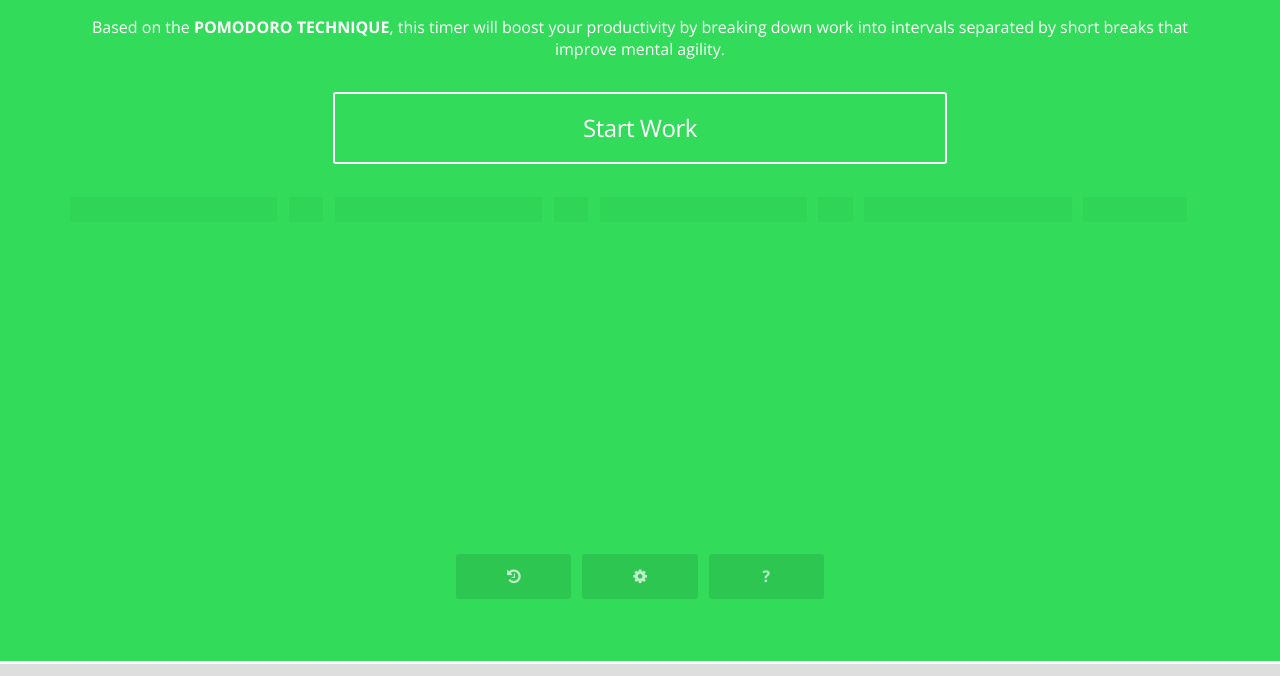
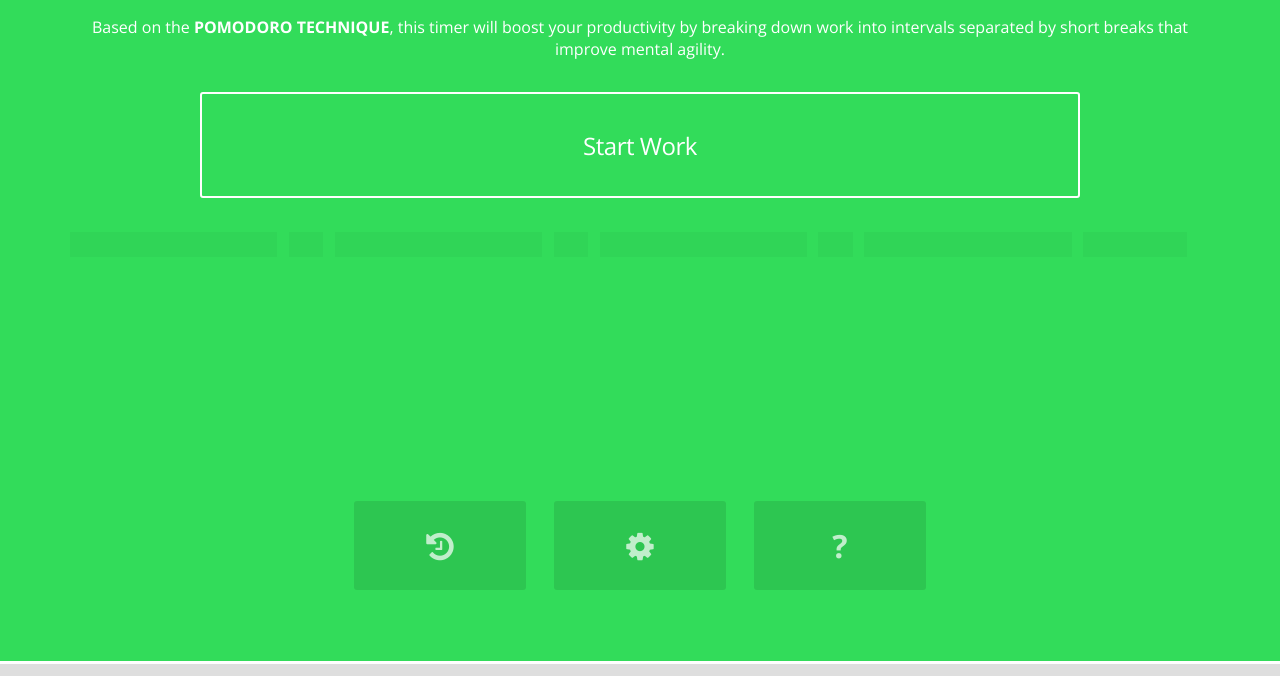
Before and after one commit to tremenda/zucchini, a website: page app/index.html in a window 1280 px wide. Shown: the part 86-762 px from the top of the page. Drawn offline with nearby package versions, Linux system fonts and the light colour scheme; files that its build step writes are made by us from their sources; files whose address does not match are found by name.

Commit message:
iPhone style fixes

```diff
--- a/app/styles/600up.css
+++ b/app/styles/600up.css
@@ -14,3 +14,11 @@
     top:0;
     right:0;
 }
+
+.navigation .fa {
+    font-size: 1em;
+}
+
+.navigation a {
+    font-size: 2em;
+}
--- a/app/styles/main.css
+++ b/app/styles/main.css
@@ -64,10 +64,10 @@ em {
 .navigation ul li {
     display:inline-block;
     background: rgba(0,0,0,0.1);
-    padding:1% 0;
-    margin:0.3%;
+    padding:2% 0;
+    margin:1%;
     font-weight: 700;
-    width:10%;
+    width:15%;
     border-radius: 3px;
     border-radius: 3px 3px 3px 3px;
     cursor: pointer;
@@ -194,6 +194,7 @@ input[type=submit] {
     -webkit-transition-delay: 0s;
     -webkit-transition-duration: 0.5s;
     -webkit-transition-timing-function: ease;
+    -webkit-appearance: none;
 }
 
 input[type=submit]:hover {
@@ -211,6 +212,7 @@ input[type=submit]:hover {
     -webkit-transition-duration: 0.5s;
     -webkit-transition-timing-function: ease;
     cursor: pointer;
+    -webkit-appearance: none;
 }
 
 label {
@@ -377,8 +379,6 @@ span.fa-pencil:hover {
 }
 
 .timer-inner{
-    background-size: auto;
-    -webkit-background-size: auto;
     -webkit-font-smoothing: antialiased;
     border: 2px solid #fff;
     border-radius: 3px;
@@ -388,8 +388,8 @@ span.fa-pencil:hover {
     font-family: 'Open Sans', Helvetica, Arial, Lucida, sans-serif;
     font-size: 1.5em;
     letter-spacing:-0.02em;
-    padding: 1.5%;
-    width:50%;
+    padding: 3%;
+    width:70%;
     text-align: center;
     text-decoration: none;
     transition-delay: 0s;
@@ -432,14 +432,11 @@ span.fa-pencil:hover {
 }
 
 .timer-inner:hover{
-    -webkit-background-size: auto;
     -webkit-font-smoothing: antialiased;
     background-color: rgba(255, 255, 255, 0.15);
-    background-image: none;
-    background-size: auto;
     border-color: rgba(255, 255, 255, 0);
-    padding: 1.5%;
-    width:50%;
+    padding: 3%;
+    width:70%;
     text-align: center;
     text-decoration: none;
     transition-delay: 0s;
```
